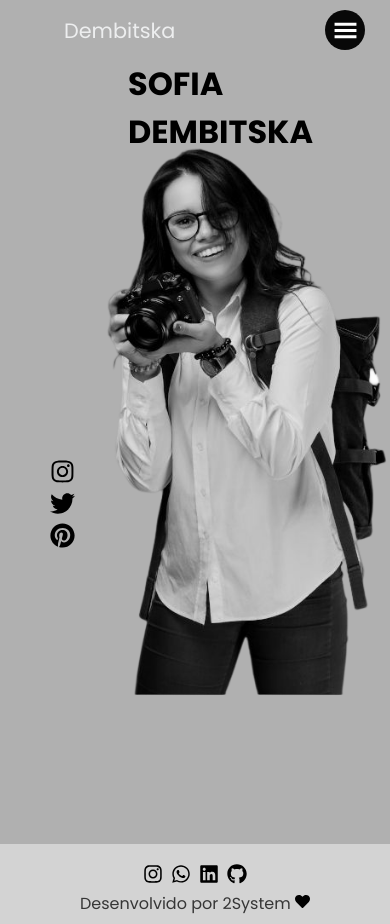
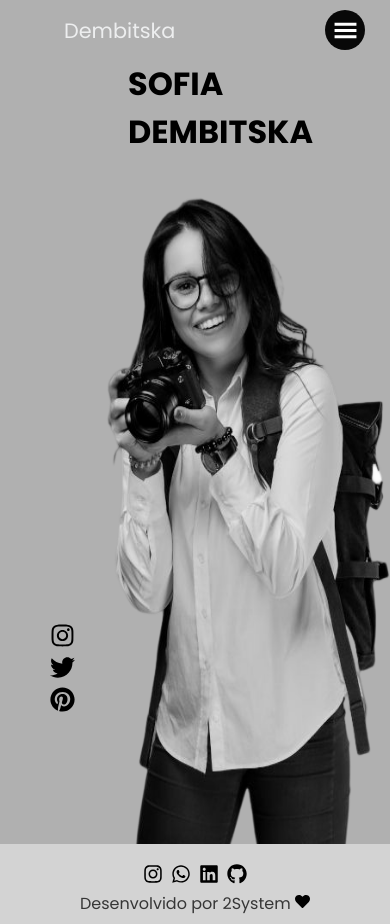
Before and after one commit to ElvisFelix-dev/photographer, a React (Vite) app: page / in a window 390 px wide. Built offline with nearby package versions, Linux system fonts and the light colour scheme.

Commit message:
update responsivo

```diff
--- a/src/pages/Home/styles.css
+++ b/src/pages/Home/styles.css
@@ -122,3 +122,15 @@ div.faixa-vertical {
     display: none;
   }
 }
+
+@media screen and (max-width: 900px) {
+  .imgPhoto img {
+    position: static;
+
+    margin-top: 8rem;
+    margin-left: -13rem;
+
+    width: 290px;
+    height: 675px;
+  }
+}
```
